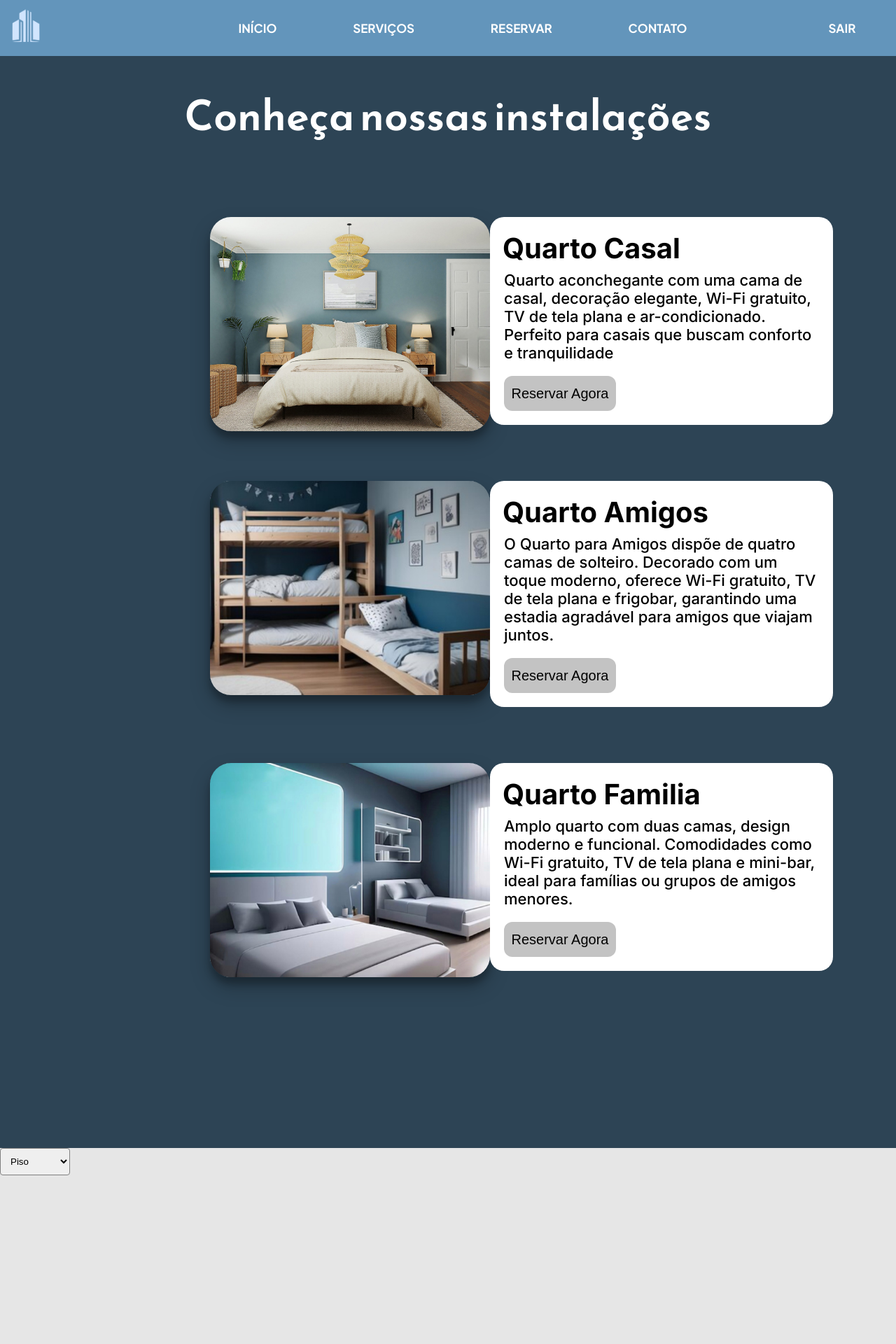
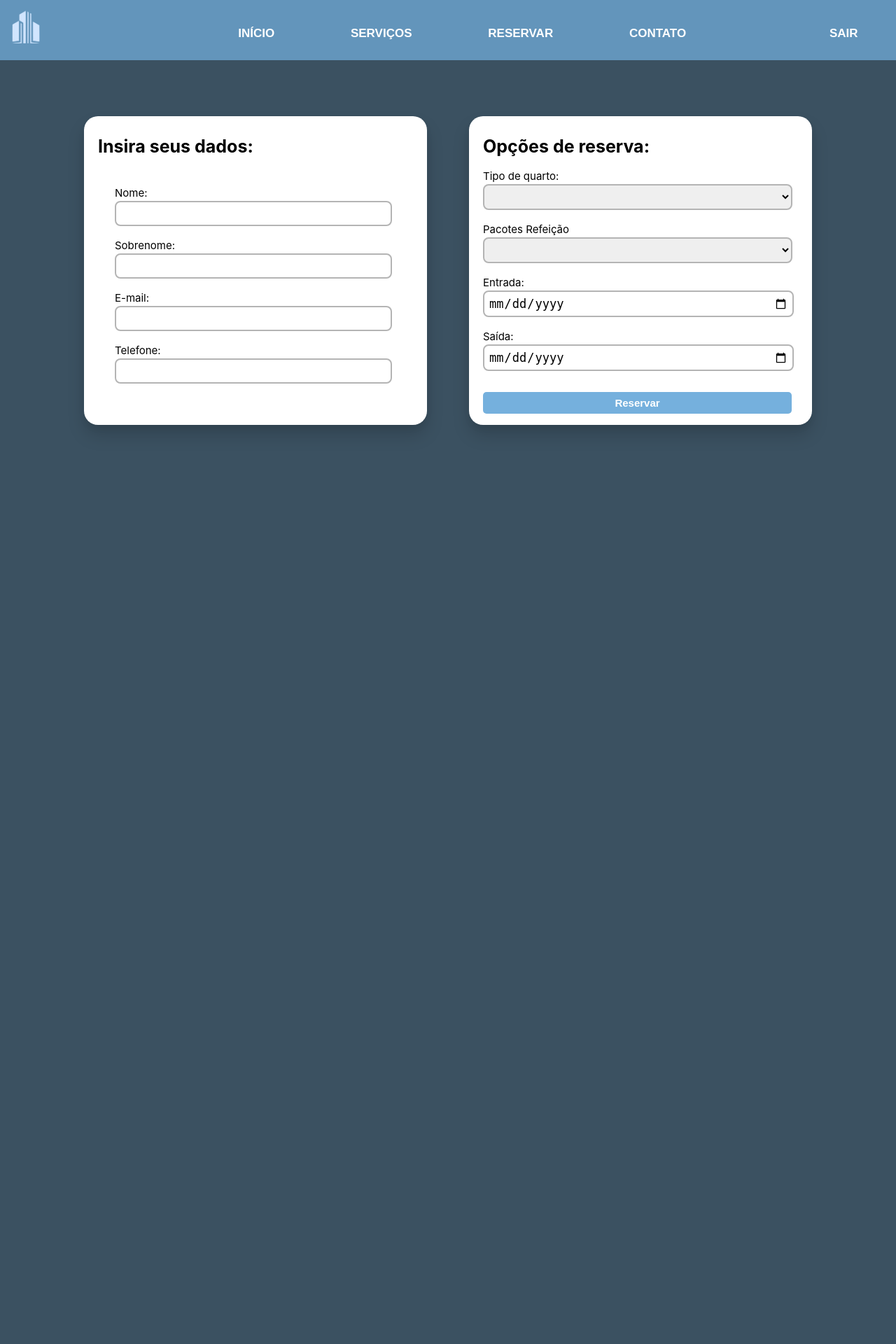
Before and after one commit to lucasbalderrama/hostcenter, a PHP site: page /reservar.php in a window 1280 px wide. Shown: the top 1920 px of the page at 70% size. After the commit the page ends 615 px from the top, so only its background shows below. Run offline with PHP 8.4, Linux system fonts and the light colour scheme; the visitor is signed in with stand-in values (Sample User, id 1).

Commit message:
ocupacoes, reservar

```diff
--- a/css/reservar.css
+++ b/css/reservar.css
@@ -1,10 +1,14 @@
 * {
     margin: 0;
-
+    padding: 0;
 }
 
 body {
-    background-color: #2D4455;
+    background: rgba(45, 68, 85, 0.93);
+    font-size:x-large;
+    font-family: "Inter", sans-serif;
+    font-optical-sizing: auto;
+    font-style: normal;
 }
 
 /* cabeçalho */
@@ -33,14 +37,10 @@ header {
     justify-content: center;
 }
 #login{
-<<<<<<< HEAD
-    margin-left: 160%;
-=======
     margin-left: 130%;
 }
 #sair{
     margin-left: 170%;
->>>>>>> ad24e4a3b541a7b6387989a1c7b9a1b2653b08c9
 }
 nav {
     flex-grow: 1;
@@ -99,149 +99,83 @@ a:hover{
     z-index: 1;
     border: solid 5px rgb(99, 149, 187);
 }
-
 /* fim cabeçalho */
 
-section {
-    width: 100%;
-    height: 100vh;
+.container {
+    display: flex;
+    justify-content: center;
+    align-items: center;
+    padding: 80px 80px;
 }
 
-/* seção 1 */
-#secao1 {
-    height: 190vh;
+.area-reserva {
+    display: grid;
+    grid-template-columns: repeat(2, 1fr);
+    gap: 60px;
 }
 
-h1 {
-    color: white;
-    text-align: center;
-    margin-top: 40px;
-    font-size: 60px;
-    font-family: "Reem Kufi", sans-serif;
-    font-optical-sizing: auto;
-    font-weight: 600;
-    font-style: normal;
+.bloco-reserva {
+    background-color: white;
+    border-radius: 20px;
+    padding: 20px;
+    width: 450px;
+    margin-bottom: 20px;
+    box-shadow: rgba(0, 0, 0, 0.15) 0px 15px 25px, rgba(0, 0, 0, 0.05) 0px 5px 10px;
 }
 
-h2 {
-    font-size: 40px;
-    font-family: "Inter", sans-serif;
-    font-optical-sizing: auto;
-    font-weight: 700;
-    font-style: normal;
-    margin-left: -2px;
+h2{
+    font-size: 25px;
+    margin-bottom: 10px;
+    margin-top: 8px;
 }
 
-p {
-    font-family: "Inter", sans-serif;
-    font-optical-sizing: auto;
-    font-weight: 500;
-    font-style: normal;
-    margin-top: 8px;
-    font-size: 22px;
+form {
+    padding: 20px;
+    border: 4px solid white;
+    border-radius: 10px;
+    width: 400px;
+    display: block;
+    background-color: white;
 }
 
-.quartos-img {
-    border-radius: 30px;
-    width: 400px;
-    box-shadow: rgba(0, 0, 0, 0.25) 0px 14px 28px, rgba(0, 0, 0, 0.22) 0px 10px 10px;
-}
-
-#quartos {
-    display: grid;
-    grid-template-columns: repeat(2, 1fr);
-    margin-left: 300px;
-    margin-right: 300px;
-    margin-top: 100px;
-}
-
-.bloco {
-    color: black;
-    background-color: white;
-    padding: 20px;
-    border-radius: 20px;
-    width: 450px;
-    margin-bottom: 80px;
-}
-
-button {
-    border-radius: 12px;
-    border: none;
-    color: black;
-    font-size: 20px;
-    background-color: #C3C3C3;
-    padding: 10px;
-    margin-top: 20px;
-    width: 160px;
-    height: 50px;
-    cursor: pointer;
-    transition: transform 0.3s ease;
-}
-
-button:hover {
-    opacity: 0.5;
-    transform: scale(1.1);
-}
-
-
-
-
-/* fim da seção 1 */
-
-/* seção 2 */
-#secao2 {
-    background-color: #E6E6E6;
-    padding: 0;
-    margin: 0;
+label {
+    font-size: 15px;
 }
 
 select {
-    width: 100px;
+    border: 2px solid rgb(180, 180, 180);
+    font-size: 17px;
+    border-radius: 8px;
+    width: 98.2%;
+    padding: 6px;
+    margin-bottom: 10px;
 }
 
-input[type="text"],
-select {
-    padding: 10px;
-    border: 1px solid gray;
-    border-radius: 4px;
+input {
+    width: 95%;
+    padding: 6px;
+    margin-bottom: 10px;
+    border: 2px solid rgb(180, 180, 180);
+    font-size: 17px;
+    border-radius: 8px;
 }
 
-
-
-
-
-/* footer */
-footer{
-    margin-top: 15vh;
-    background-color:rgba(99, 149, 187, 1);
-    color:white;
-    text-align: left;
-    padding: 10px;
-    bottom: 0;
-    display: flex;
-    justify-content: space-evenly;
-    align-items: center;
-    height: 80px;
+#btn-reserva {
+    width: 98%;
+    background-color: #75B0DD;
+    padding: 7px;
+    margin-top: 20px;
+    margin-bottom: -15px;
+    border: none;
+    border-radius: 5px;
+    cursor: pointer;
+    font-family: "Outfit", sans-serif;
+    color: white;
+    font-size: 15px;
+    font-weight: bold;
+    text-decoration: none;
 }
 
-footer a{
-    text-decoration: none;
-    margin-top: 5px;
+#btn-reserva:hover {
+    background-color: #92c3e8;
 }
-
-.fa-instagram{
-    font-size: 40px;
-}
-.fa-hotel{
-    font-size: 45px;
-}
-.flex{
-    display: flex;
-}
-.flex a, .flex p{
-    font-size: 25px;
-    margin-left: 10px;
-    color:white;
-    font-weight: bolder;
-    font-family: "Inter", sans-serif;
-}
--- a/reservar.php
+++ b/reservar.php
@@ -1,35 +1,27 @@
 <!DOCTYPE html>
-<html lang="pt-BR">
+<html lang="en">
 <head>
     <meta charset="UTF-8">
     <meta name="viewport" content="width=device-width, initial-scale=1.0">
-    <script src="./js/reservar.js"></script>
-    <link rel="stylesheet" href="./css/reservar.css">
-    <link rel="shortcut icon" href="./img/logo.png" type="image/x-icon">
-    <link rel="stylesheet" href="https://cdnjs.cloudflare.com/ajax/libs/font-awesome/6.0.0-beta3/css/all.min.css">
-    <link rel="preconnect" href="https://fonts.googleapis.com">
-    <link href="https://fonts.googleapis.com/css2?family=Montserrat:wght@100..900&family=Plus+Jakarta+Sans:wght@200..800&display=swap" rel="stylesheet">
-    <link href='https://unpkg.com/boxicons@2.1.4/css/boxicons.min.css' rel='stylesheet'>
-    <link rel="preconnect" href="https://fonts.gstatic.com" crossorigin>
-    <link href="https://fonts.googleapis.com/css2?family=Inter:ital,opsz,wght@0,14..32,100..900;1,14..32,100..900&family=Reem+Kufi:wght@400..700&display=swap" rel="stylesheet">
+    <link rel="stylesheet" href="css/reservar.css">
     <title>Reserve seu quarto</title>
 </head>
 <body>
-<header>
+    <header>
         <div id="container">
             <a href="index.php"><img class= "logo" src="./img/logo.png" alt="logo"></li></a>
             <nav>
                 <ul id="nav1">
                     <li><h3><a href="./index.php">início</a></h3></li>
                     <li><h3><a href="./servicos.php">Serviços</a></h3></li>
-                    <li><h3><a href="./reservar.php">Reservar</a></h3></li>
+                    <li><h3><a href="./ocupacoes.php">Reservar</a></h3></li>
                     <li><h3><a href="./contato.php">Contato</a></h3></li>
                     <?php
                     session_start();
 
-                    if ($_SESSION['nome'] != ''){
+                    if (isset($_SESSION['nome']) != ''){
                         echo "<li><h3><a id='sair' href='./logout.php'>Sair</a></h3></li>";
-                    } elseif ($_SESSION['nome'] == '') {
+                    } elseif (isset($_SESSION['nome']) == '') {
                         echo "<li><h3><a id='login' href='./login.php'>Entrar</a></h3></li>";
                     }
                     ?>
@@ -54,52 +46,108 @@
         </div>
     </header>
 
-    <section id="secao1">
-        <h1>Conheça nossas instalações</h1>
+    <?php
+    // Inclui a configuração do banco
+    include 'conexao.php';
 
-        <div id="quartos">
-            <img class="quartos-img" src="img/qcasal.jpg" alt="">
-            <div class="bloco">
-                <h2>Quarto Casal</h2>
-                <p>Quarto aconchegante com uma cama de casal, decoração elegante, Wi-Fi gratuito, TV de tela plana e ar-condicionado. Perfeito para casais que buscam conforto e tranquilidade</p>
-                <a href="pagamentos.html"><button>Reservar Agora</button></a>
+    // Verifica se o botão de submit foi clicado
+    if ($_SERVER["REQUEST_METHOD"] == "POST" && isset($_POST['submit'])) {
+        // Recebe os dados do formulário
+        $nome_usuario = $_POST['nome-usuario'];
+        $sobrenome_usuario = $_POST['sobrenome-usuario'];
+        $email_usuario = $_POST['email-usuario'];
+        $telefone_usuario = $_POST['telefone-usuario'];
+        $tp_quarto = $_POST['troom'];
+        $plano_refeicao = $_POST['meal'];
+        $entrada = $_POST['entrada-reserva'];
+        $saida = $_POST['saida-reserva'];
+
+        // Insere os dados na tabela
+        $sql = "INSERT INTO roombook (nome_usuario, sobrenome_usuario, email_usuario, telefone_usuario, tp_quarto, plano_refeicao, entrada, saida)
+                VALUES (:nome_usuario, :sobrenome_usuario, :email_usuario, :telefone_usuario, :tp_quarto, :plano_refeicao, :entrada, :saida)";
+        $stmt = $pdo->prepare($sql);
+
+        $stmt->bindParam(':nome_usuario', $nome_usuario);
+        $stmt->bindParam(':sobrenome_usuario', $sobrenome_usuario);
+        $stmt->bindParam(':email_usuario', $email_usuario);
+        $stmt->bindParam(':telefone_usuario', $telefone_usuario);
+        $stmt->bindParam(':tp_quarto', $tp_quarto);
+        $stmt->bindParam(':plano_refeicao', $plano_refeicao);
+        $stmt->bindParam(':entrada', $entrada);
+        $stmt->bindParam(':saida', $saida);
+
+        // Executa e verifica a inserção
+        if ($stmt->execute()) {
+            echo "Erro ao fazer reserva.";
+
+            echo '<script>Swal.fire({text: "Reserva efetuada com sucesso!",icon: "success"});</script>';
+        }
+    }
+    ?>
+
+    <div class="container">
+        <div class="area-reserva">
+            <div class="bloco-reserva">
+                <h2>Insira seus dados:</h2>
+                    <form name="form" method="post">
+                        <div class="form-group">
+                            <label>Nome:</label>
+                            <input type="text" name="nome-usuario" required>
+                        </div>
+                        <div class="form-group">
+                            <label>Sobrenome:</label>
+                            <input type="text" name="sobrenome-usuario" required>
+                        </div>
+                        <div class="form-group">
+                            <label>E-mail:</label>
+                            <input type="text" name="email-usuario" type="email" required>
+                        </div>
+
+                        <div class="form-group">
+                            <label>Telefone:</label>
+                            <input type="text" name="telefone-usuario" type ="text" required>
+                    </div>
             </div>
 
-            <img class="quartos-img" src="img/qamigos.jpg" alt="">
-            <div class="bloco">
-                <h2>Quarto Amigos</h2>
-                <p>O Quarto para Amigos dispõe de quatro camas de solteiro. Decorado com um toque moderno, oferece Wi-Fi gratuito, TV de tela plana e frigobar, garantindo uma estadia agradável para amigos que viajam juntos.</p>
-                <a href="pagamentos.html"><button>Reservar Agora</button></a>
-            </div>
+            <div class="bloco-reserva">
+                <div class="cab-reserva">
+                    <h2>Opções de reserva:</h2>
+                </div>
+                <div class="body-reserva">
+                    <div class="form-group">
+                        <label>Tipo de quarto:</label>
+                        <select name="troom" required>
+                            <option value selected ></option>
+                            <option name="quarto-c">Quarto Casal</option>
+                            <option name="quarto-f">Quarto Familia</option>
+                            <option name="quarto-a">Quarto Amigos</option>
+                        </select>
+                    </div>
 
-            <img class="quartos-img" src="img/qfamilia.jpg" alt="">
-            <div class="bloco">
-                <h2>Quarto Familia</h2>
-                    <p>Amplo quarto com duas camas, design moderno e funcional. Comodidades como Wi-Fi gratuito, TV de tela plana e mini-bar, ideal para famílias ou grupos de amigos menores.</p>
-                    <a href="pagamentos.html"><button>Reservar Agora</button></a>
+                    <div class="form-group">
+                        <label>Pacotes Refeição</label>
+                        <select name="meal"required>
+                            <option value selected ></option>
+                            <option name="pacote-cm">Pacote Café da Manhã</option>
+                            <option name="pacote-ad">Pacote adicional</option>
+                            <option name="pacote-co">Pacote Completo</option>
+                            <option name="nen-pacote">Nenhum pacote</option>
+                        </select>
+                    </div>
+
+                    <div class="form-group">
+                        <label>Entrada:</label>
+                        <input name="entrada-reserva" type ="date">
+                    </div>
+
+                    <div class="form-group">
+                        <label>Saída:</label>
+                        <input name="saida-reserva" type ="date">
+                    </div>
+                    <input type="submit" value="Reservar" name="submit" id="btn-reserva">
+                    </form>
             </div>
         </div>
-    </section>
-
-    <section id="secao2">
-        <select id="piso" name="piso">
-            <option value="piso">Piso</option>
-            <option value="1">1</option>
-            <option value="2">2</option>
-            <option value="3">3</option>
-            <option value="4">4</option>
-        </select>
-    </section>
-
-    <footer>
-        <div class="flex" id="footerHostCenter">
-            <i id="hotel" class="fa-solid fa-hotel"></i>
-            <p>HostCenter</p>
-        </div>
-        <div class="flex">
-            <i class="fa-brands fa-instagram"></i>
-            <a href="https://www.instagram.com/smartwebsn/">smartwebsn</a>
-        </div>
-    </footer>
+    </div>
 </body>
 </html>
```
Also changed, not shown: css/ocupacoes.css (added, +242 -0 lines), ocupacoes.php (added, +95 -0 lines), pagamentos.php (deleted, +0 -15 lines), css/pagamentos.css (deleted).
